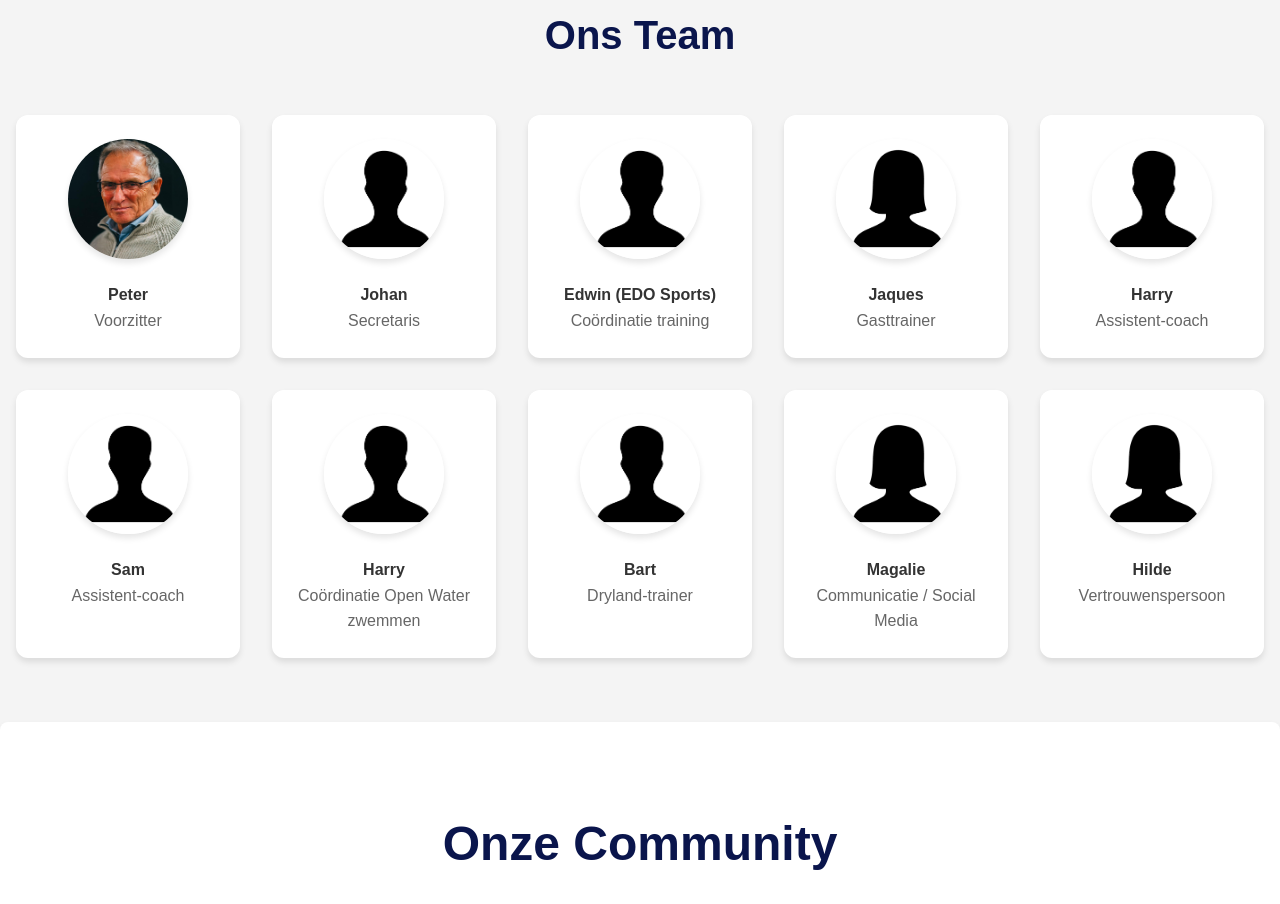
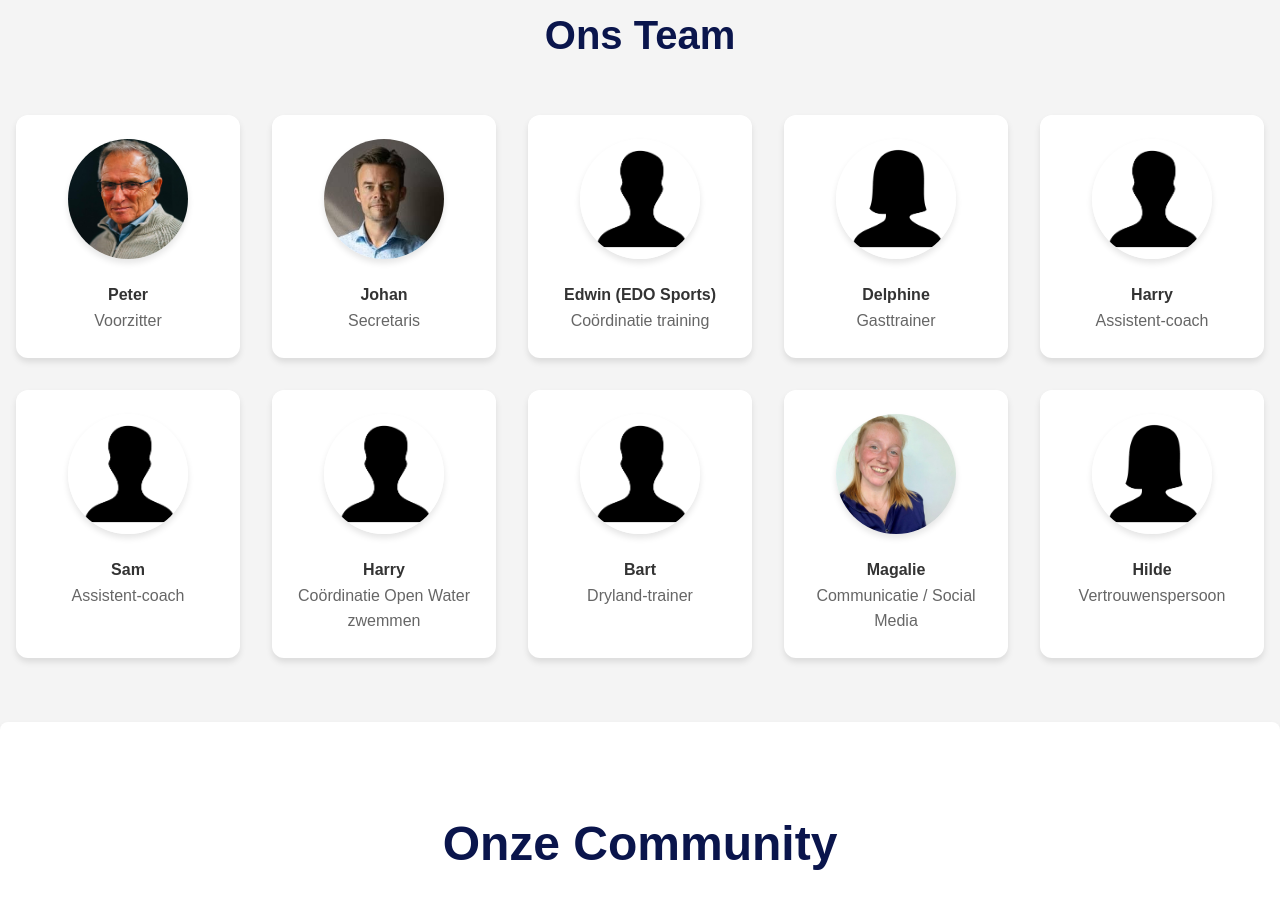
Before and after one commit to Conor-van-Bemmelen/SportoaseZwemverenigingLanaken, a website: page clubinfo.html in a window 1280 px wide. Shown: the part 1732-2636 px from the top of the page. Drawn offline with Linux system fonts and the light colour scheme.

Commit message:
Add files via upload

```diff
--- a/clubinfo.html
+++ b/clubinfo.html
@@ -128,7 +128,7 @@
                     <p>Voorzitter</p>
                 </div>
                 <div class="team-member">
-                    <img src="Assets/IconM-1.png" alt="Assistent Coach" class="team-image">
+                    <img src="Assets/WhatsApp Image 2025-05-08 at 15.23.28.jpeg" alt="Assistent Coach" class="team-image">
                     <h4>Johan</h4>
                     <p>Secretaris</p>
                 </div>
@@ -139,7 +139,7 @@
                 </div>
                 <div class="team-member">
                     <img src="Assets/IconF.png" alt="Administratie" class="team-image">
-                    <h4>Jaques</h4>
+                    <h4>Delphine</h4>
                     <p>Gasttrainer</p>
                 </div>
                 <div class="team-member">
@@ -163,7 +163,7 @@
                     <p>Dryland-trainer</p>
                 </div>
                 <div class="team-member">
-                    <img src="Assets/IconF.png" alt="Administratie" class="team-image">
+                    <img src="Assets/WhatsApp Image 2025-05-08 at 15.16.09.jpeg" alt="Administratie" class="team-image">
                     <h4>Magalie</h4>
                     <p>Communicatie / Social Media</p>
                 </div>
```
Also changed, not shown: Assets/WhatsApp Image 2025-05-08 at 15.16.09.jpeg (added), Assets/WhatsApp Image 2025-05-08 at 15.23.28.jpeg (added).
